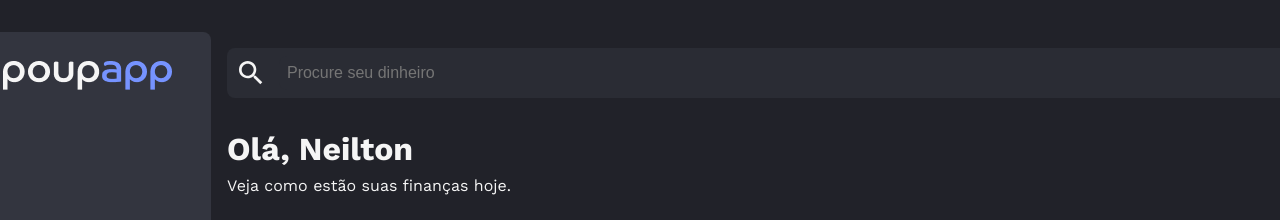
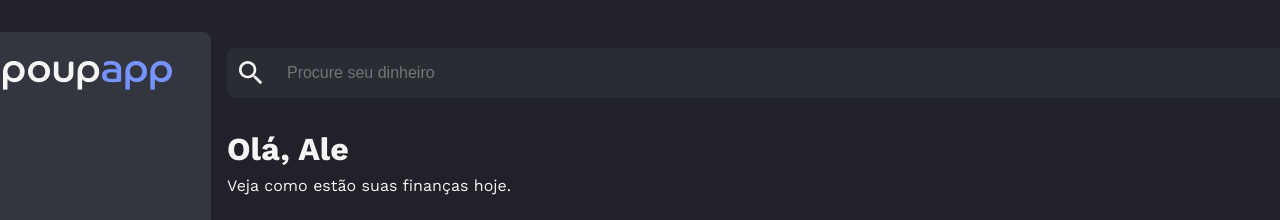
Before and after one commit to alessandrovirmond/PoupApp, a React (Vite) app: page /home in a window 1280 px wide. Shown: the top 220 px of the page. Built offline with nearby package versions, Linux system fonts and the light colour scheme; data requests are answered from the project's data file.

Commit message:
suadacao de usuario vindo da api

```diff
--- a/db.json
+++ b/db.json
@@ -4,6 +4,11 @@
       "id": "b16a",
       "nome": "Ale",
       "renda": "1200"
+    },
+    {
+      "id": "7f9b",
+      "nome": "werg",
+      "renda": "234"
     }
   ],
   "transacoes": []
--- a/src/componentes/SaudacaoUsuario/index.tsx
+++ b/src/componentes/SaudacaoUsuario/index.tsx
@@ -1,4 +1,7 @@
 import styled from "styled-components";
+import { IUsuario } from "../../types";
+import { obterUsuario } from "../../api";
+import { useEffect, useState } from "react";
 
 export const StyledUsuario = styled.div`
   grid-area: usuario;
@@ -13,10 +16,24 @@
   }
 `;
 
+
 const SaudacaoUsuario = () => {
+
+  const [usuario, setUsuario] = useState<IUsuario | null> (null)
+
+const buscarUsuario = async () => {
+  const res = await obterUsuario();
+  setUsuario(res[0]);
+}
+
+useEffect(() => {
+  buscarUsuario();
+});
+
+
   return (
     <StyledUsuario>
-      <h1>Olá, Neilton</h1>
+      <h1>Olá, {usuario?.nome}</h1>
       <p>Veja como estão suas finanças hoje.</p>
     </StyledUsuario>
   );
```
Also changed, not shown: src/types/index.ts (line endings or trailing spaces).
